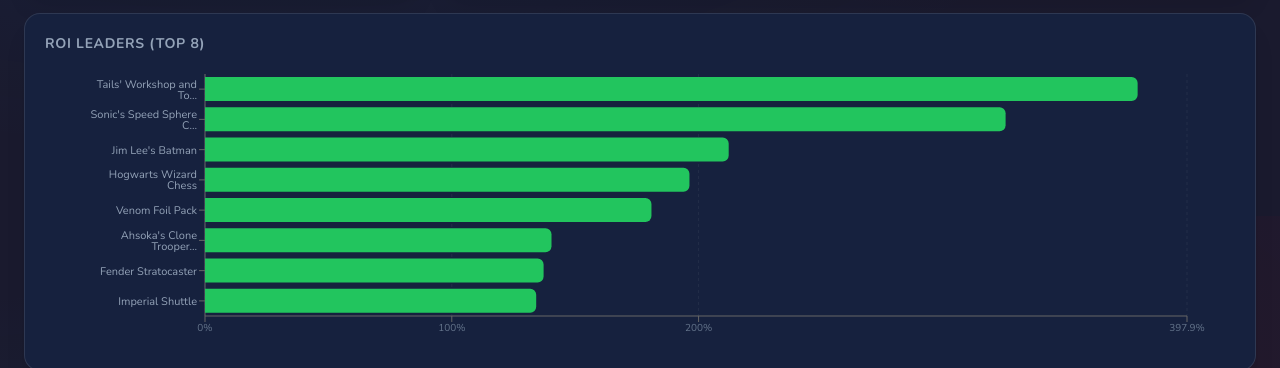
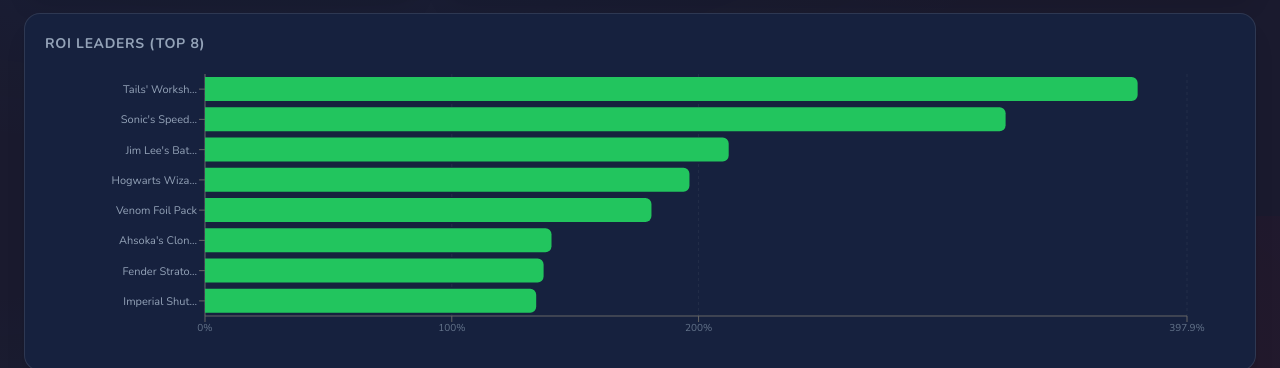
Before and after one commit to billybell991/bricker-billy, a React (Vite) app: page / in a window 1280 px wide. Shown: the part 584-952 px from the top of the page. Built offline with nearby package versions, Linux system fonts and the light colour scheme.

Commit message:
fix: shorten ROI chart labels to prevent wrapping

```diff
--- a/src/components/Charts.jsx
+++ b/src/components/Charts.jsx
@@ -53,7 +53,8 @@
     .sort((a, b) => b.roi - a.roi)
     .slice(0, 8)
     .map((s) => ({
-      name: s.name.length > 24 ? s.name.slice(0, 22) + "…" : s.name,
+      name: s.name.length > 15 ? s.name.slice(0, 13) + "…" : s.name,
+      fullName: s.name,
       ROI: parseFloat(s.roi.toFixed(1)),
     }));
 
@@ -139,6 +140,7 @@
             />
             <Tooltip
               contentStyle={{ background: "#16213e", border: "1px solid rgba(255,255,255,0.1)", borderRadius: 12 }}
+              labelFormatter={(label, payload) => payload?.[0]?.payload?.fullName || label}
               formatter={(v) => [`${v}%`, "ROI"]}
             />
             <Bar dataKey="ROI" radius={[0, 6, 6, 0]}>
```
